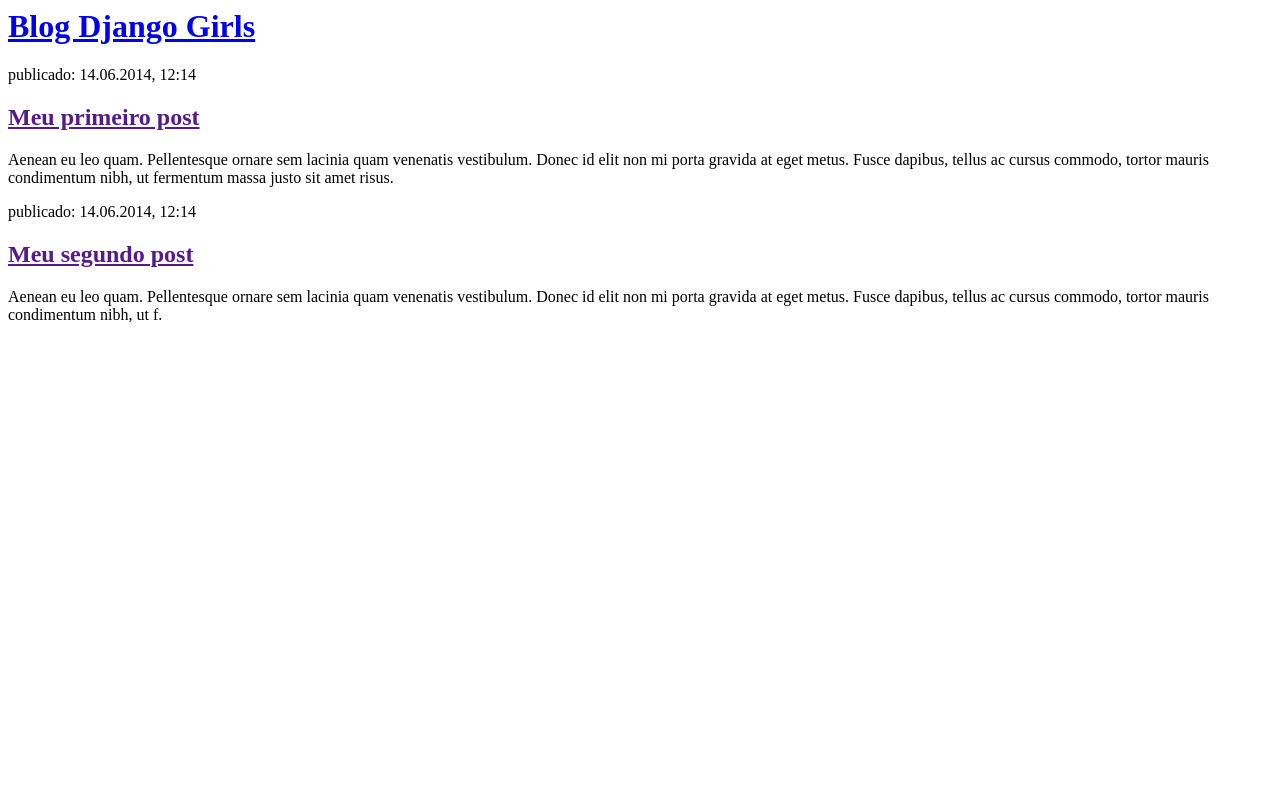
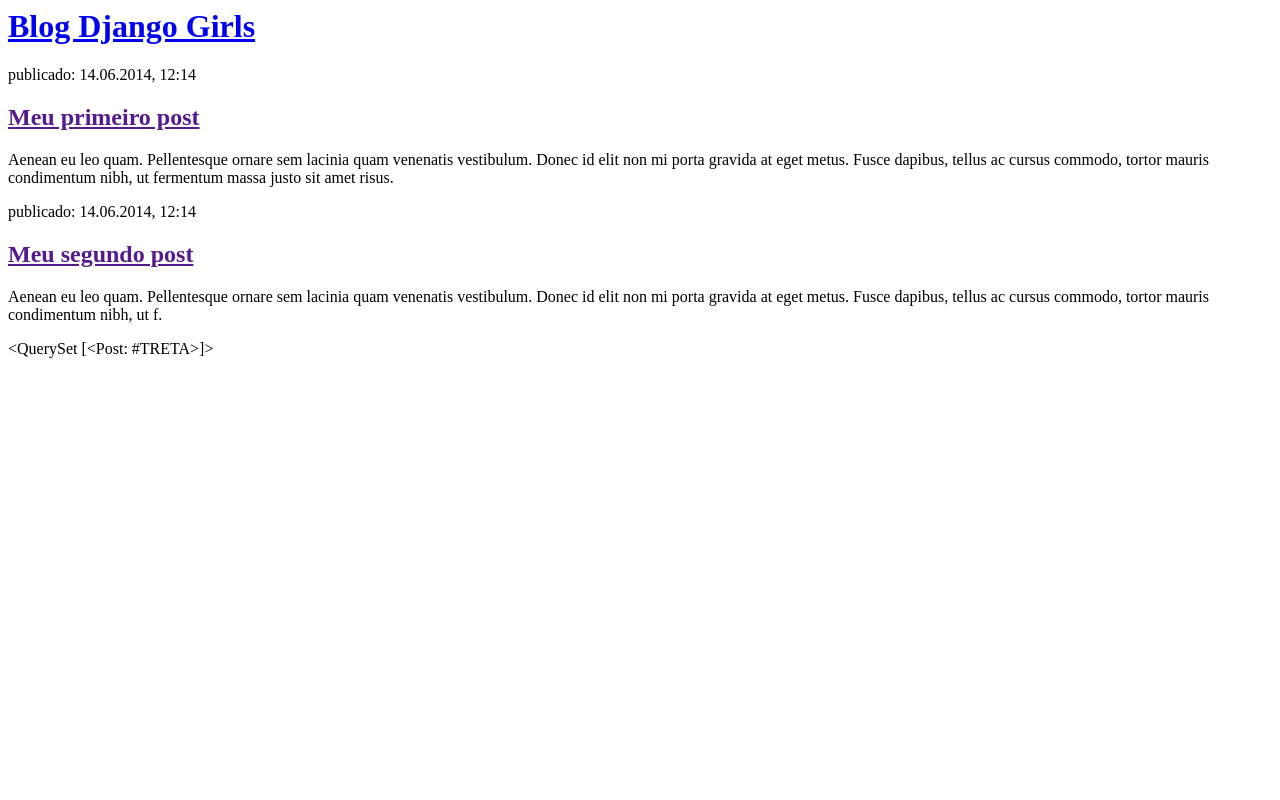
Before and after one commit to renatotkd/django-tutorial-imd, a Django app: page / in a window 1280 px wide. Run offline with Django 3.2, Linux system fonts and the light colour scheme; data comes from the database, SQL or seed files in the repository.

Commit message:
view e models -- inject

```diff
--- a/AgendaTelefonica/blog/templates/blog/post_list.html
+++ b/AgendaTelefonica/blog/templates/blog/post_list.html
@@ -18,5 +18,6 @@
             <h2><a href="">Meu segundo post</a></h2>
             <p>Aenean eu leo quam. Pellentesque ornare sem lacinia quam venenatis vestibulum. Donec id elit non mi porta gravida at eget metus. Fusce dapibus, tellus ac cursus commodo, tortor mauris condimentum nibh, ut f.</p>
         </div>
+        {{ posts }}
     </body>
 </html>
--- a/AgendaTelefonica/blog/views.py
+++ b/AgendaTelefonica/blog/views.py
@@ -1,5 +1,13 @@
 from django.shortcuts import render
+from .models import Post
+from django.utils import timezone
+# Create your views here.
 
-# Create your views here.
 def post_list(request):
     return render(request, 'blog/post_list.html', {})
+
+def post_list(request):
+    posts = Post.objects.filter(published_date__lte=timezone.now()).order_by('published_date')
+    return render(request, 'blog/post_list.html', {'posts': posts})
+
+Post.objects.filter(published_date__lte=timezone.now()).order_by('published_date')
```
